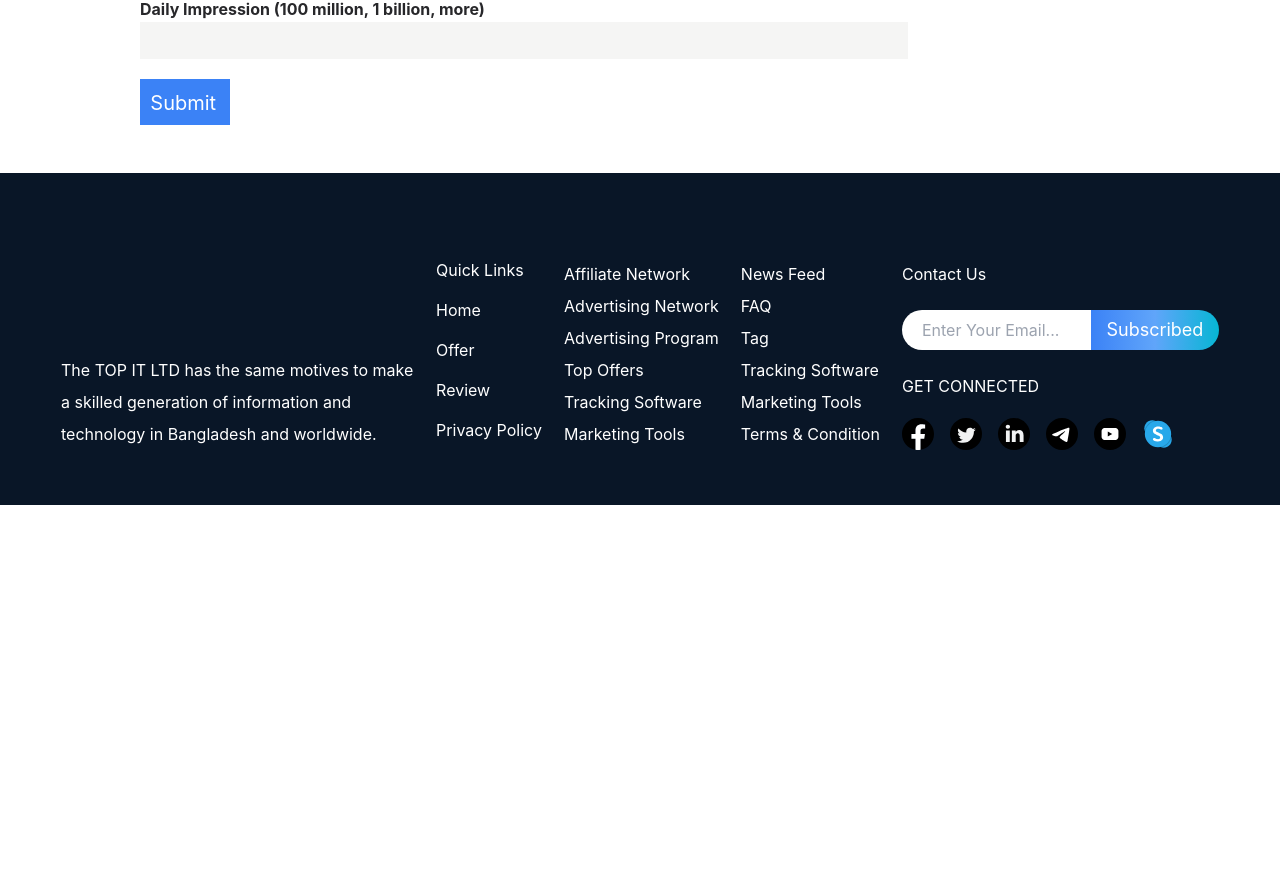
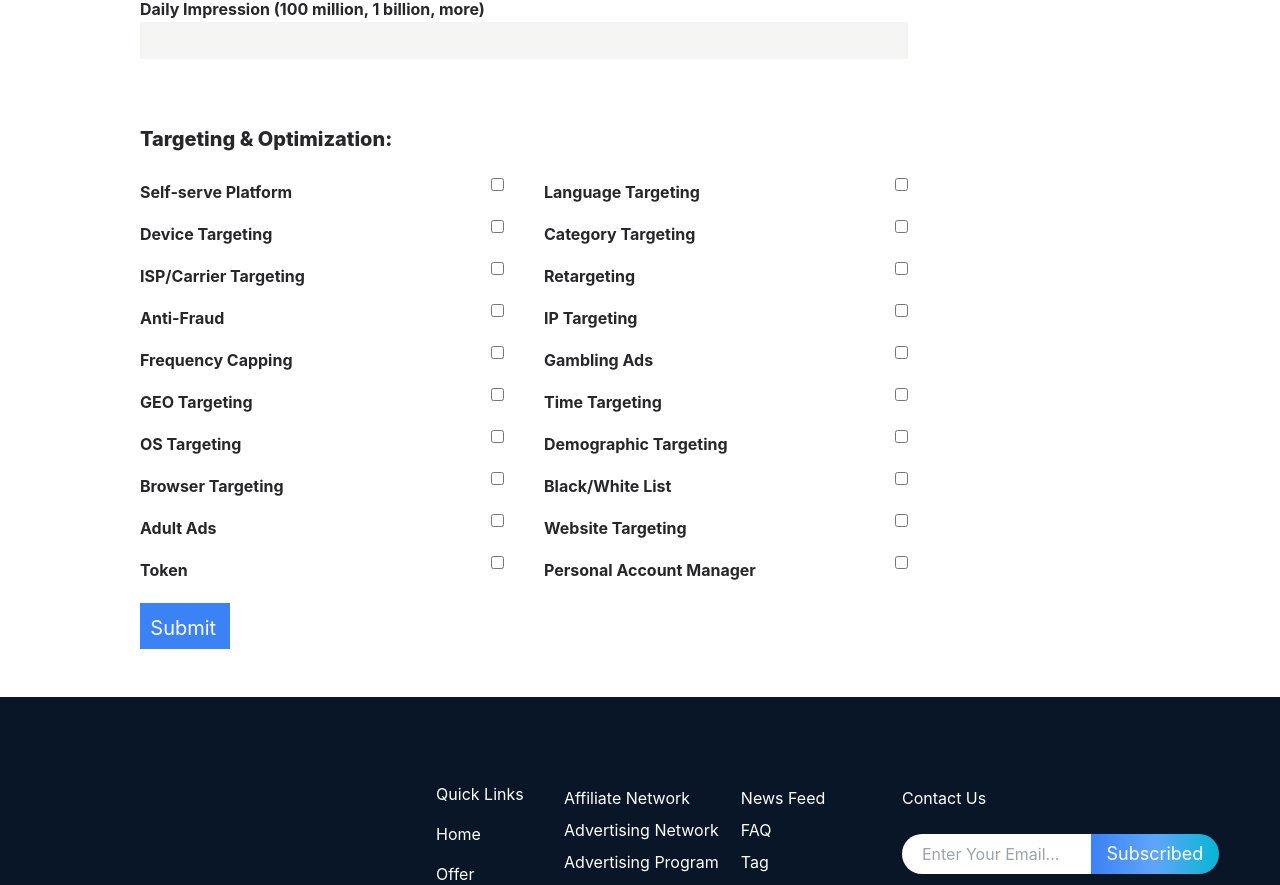
Before and after one commit to AFM-Taha/affling, a Next.js app: page /advertising-network in a window 1280 px wide. Shown: the part 2119-3004 px from the top of the page. Before the commit the page ends 2624 px from the top, so only its background shows below. Built offline with nearby package versions, Linux system fonts and the light colour scheme.

Commit message:
make checkboxes functional

```diff
--- a/src/components/SignUpForm/SignUpFormAdvertisingNetwork.tsx
+++ b/src/components/SignUpForm/SignUpFormAdvertisingNetwork.tsx
@@ -5,9 +5,12 @@ import { z } from 'zod';
 import { zodResolver } from '@hookform/resolvers/zod';
 import { useForm } from 'react-hook-form';
 
+// ⚠️⚠️⚠️ WARNING: THIS FILE WILL BE UPDATED BASED ON THE BACKEND. DO NOT REMOVE ANY COMMENTS ⚠️⚠️⚠️
+// BECAUSE THE CLIENT DIDN'T CLARIFY THE FORM STRUCTURE AND THE BACKEND DEV HAVEN'T SET UP THE DATABASE FULLY YET.
+
 // ______________________
-// ❓❓❓ I have soooo many questions regarding this form fields
-// and how it will be stored in the DB
+// ❓❓❓ I have soooo many questions regarding many form fields
+// and how will it be stored in the DB
 //________________________________
 
 // form schema for validation
@@ -102,9 +105,7 @@ const schema = z.object({
 
   /* 🚫🚫🚫 Uncomment targeting optimization later */
 
-  // targeting_optimization: z
-  //   .string()
-  //   .min(2, 'Targeting optimization is required'),
+  targeting_optimization: z.array(z.union([z.string(), z.boolean()])),
   daily_Impression: z
     .number({ invalid_type_error: 'Enter a number' })
     .min(2, 'Daily Impression is required'),
@@ -530,7 +531,7 @@ const SignUpFormAdvertisingNetwork = () => {
           {/*  🚫🚫🚫 Uncomment targeting optimization later */}
 
           {/* Targeting & Optimization */}
-          {/* <div>
+          <div>
             <div className="mb-2 mt-16">
               <label
                 htmlFor="targetingOptimization"
@@ -539,7 +540,7 @@ const SignUpFormAdvertisingNetwork = () => {
               </label>
             </div>
             <div className="grid grid-cols-1 gap-x-10 md:grid-cols-2 ">
-              {targetingOptimization?.map((field) => {
+              {targetingOptimization?.map((field, index) => {
                 return (
                   <>
                     <div className="flex  items-center  justify-between">
@@ -551,8 +552,8 @@ const SignUpFormAdvertisingNetwork = () => {
                       <input
                         key={field.id}
                         type="checkbox"
-                        value={field.name}
-                        {...register('targeting_optimization')}
+                        value={field.label}
+                        {...register(`targeting_optimization.${index}`)}
                         className=" border border-zinc-800"
                       />
                     </div>
@@ -560,7 +561,7 @@ const SignUpFormAdvertisingNetwork = () => {
                 );
               })}
             </div>
-          </div> */}
+          </div>
 
           {/* <div>
             <label
```
